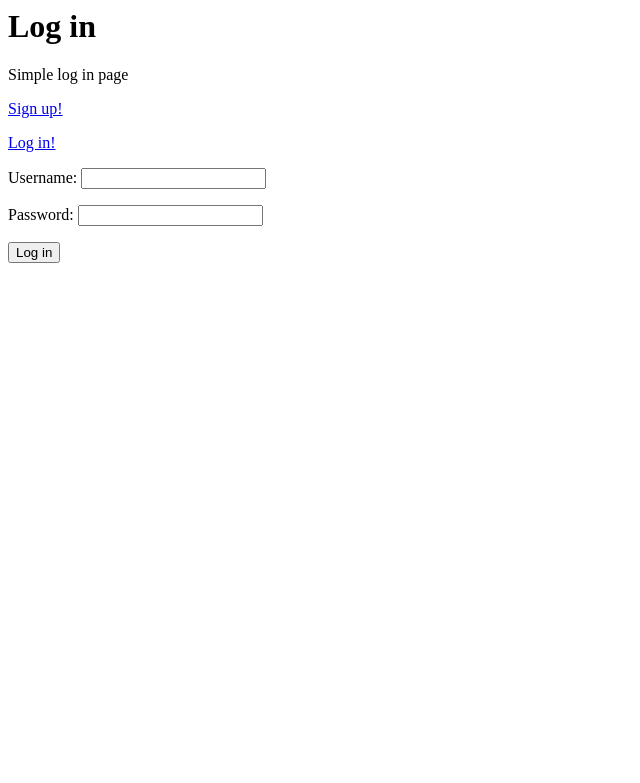
After one commit to Splagon/Gerbil, a Django app: page /log_in/ in a window 1280 px wide. The commit adds this page. Shown: the top 783 px of the page, without its empty margins (0-640 px from the left). Run offline with Django 4.2, Linux system fonts and the light colour scheme.

Commit message:
Add login form and view, put tests into another folder, add forms.py file, implement login form and view tests, add log_in.html, add helpers.py

```diff
--- /dev/null
+++ b/lessons/forms.py
@@ -0,0 +1,7 @@
+from django import forms
+from django.core.validators import RegexValidator
+from lessons.models import User
+
+class LogInForm(forms.Form):
+    username = forms.CharField(label = "Username")
+    password = forms.CharField(label = "Password", widget= forms.PasswordInput())
--- a/lessons/templates/home.html
+++ b/lessons/templates/home.html
@@ -6,6 +6,6 @@
   <h1>MSMS</h1>
   <p>Simple test page</p>
   <p><a href='#'>Sign up!</a></p>
-  <p><a href='#'>Log in!</a></p>
+  <p><a href='{% url "log_in" %}'>Log in!</a></p>
 </body>
 </html>
--- /dev/null
+++ b/lessons/templates/log_in.html
@@ -0,0 +1,15 @@
+<html>
+<head>
+  <title>MSMS</title>
+</head>
+<body>
+  <h1>Log in</h1>
+  <p>Simple log in page</p>
+  <p><a href='#'>Sign up!</a></p>
+  <p><a href='#'>Log in!</a></p>
+  <form action="{% url "log_in" %}" method ="post">
+    {% csrf_token %}
+    {{form.as_p}}
+    <input type="submit" value="Log in">
+</body>
+</html>
--- a/lessons/views.py
+++ b/lessons/views.py
@@ -1,4 +1,23 @@
-from django.shortcuts import render
+from django.contrib.auth import authenticate, login
+from django.shortcuts import redirect,render
+from .forms import LogInForm
+
+def log_in(request):
+    if request.method == "POST":
+        form = LogInForm(request.POST)
+        if form.is_valid():
+            username = form.cleaned_data.get("username")
+            password = form.cleaned_data.get("password")
+            user = authenticate(username=username, password=password)
+            if user is not None:
+                login(request, user)
+                #The line below should be changed when The
+                #view that goes after the log in page is
+                #implemented (see test_log_in_view.py line 57)
+                #TLDR: change home for the name of said view
+                return redirect("home")
+    form =LogInForm()
+    return render(request,'log_in.html',{"form": form})
 
 def home(request):
     return render(request, 'home.html')
--- a/msms/urls.py
+++ b/msms/urls.py
@@ -19,5 +19,6 @@ from lessons import views
 
 urlpatterns = [
     path('admin/', admin.site.urls),
+    path("log_in/", views.log_in, name="log_in"),
     path('', views.home, name = 'home')
 ]
```
Also changed, not shown: lessons/tests/helpers.py (added, +3 -0 lines), lessons/tests/test_log_in_form.py (added, +43 -0 lines), lessons/tests/test_log_in_view.py (added, +73 -0 lines), lessons/tests/tests.py (renamed from lessons/tests.py, +1 -1 lines), lessons/tests/__init__.py (added).
